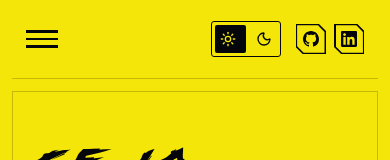
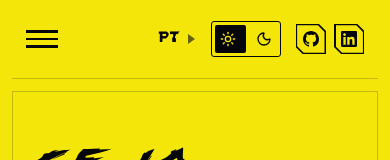
Before and after one commit to jotapefp/Cyberpunk-Portfolio, a React (Vite) app: page / in a window 390 px wide. Shown: the top 160 px of the page. Built offline with nearby package versions, Linux system fonts and the light colour scheme.

Commit message:
feact: add button language for cell phone

```diff
--- a/src/components/LanguageSelect.tsx
+++ b/src/components/LanguageSelect.tsx
@@ -1,7 +1,7 @@
 import { useLanguage } from "../i18n/LanguageContext.tsx";
 
 const button =
-  "mr-[0.6rem] inline-flex cursor-pointer items-center gap-[0.5em] border-0 bg-transparent px-2 py-[0.3rem] " +
+  "mr-0 xl:mr-[0.6rem] inline-flex cursor-pointer items-center gap-[0.5em] border-0 bg-transparent px-2 py-[0.3rem] " +
   "text-[1.1rem] font-bold tracking-[0.06em] text-secondary xl:text-[clamp(1rem,1.15vw,1.3rem)] " +
   "focus-visible:outline-2 focus-visible:outline-offset-3 focus-visible:outline-secondary";
 
--- a/src/components/Navbar.tsx
+++ b/src/components/Navbar.tsx
@@ -102,7 +102,7 @@ export default function Navbar() {
 
         <div className="flex items-center gap-2 xl:justify-self-end">
           <div
-            className={`${clear} flex max-[519px]:hidden xl:mr-[clamp(0.5rem,calc(8.6vw-80px),7rem)]`}
+            className={`${clear} flex xl:mr-[clamp(0.5rem,calc(8.6vw-80px),7rem)]`}
           >
             <LanguageSelect />
           </div>
```
